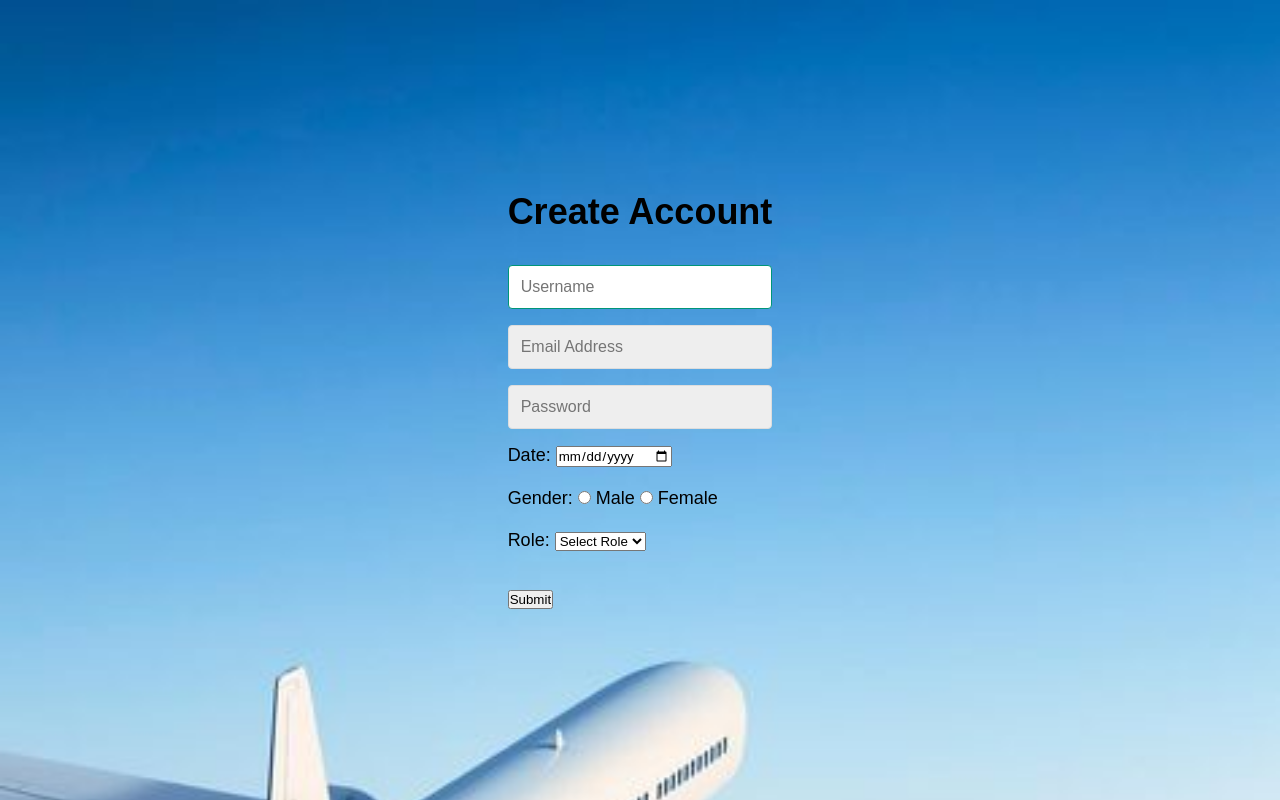
After one commit to kostakis2000/entreprenuer, a PHP site: page /debug.php in a window 1280 px wide. The commit adds this page. Run offline with PHP 8.4, Linux system fonts and the light colour scheme.

Commit message:
creating an insert operation on my about page

```diff
--- a/Database/db_connect.php
+++ b/Database/db_connect.php
@@ -11,6 +11,6 @@ $conn = new mysqli($servername, $username, $password, $db_name);
 if ($conn->connect_error) {
   die("Connection failed: " . $conn->connect_error);
 }
-echo "Connected successfully";
+/*echo "Connected successfully";*/
 
 ?>
--- /dev/null
+++ b/debug.php
@@ -0,0 +1,65 @@
+<!DOCTYPE html>
+<head>
+    <meta name="viewport" content="width=device-width, initial-scale=1.0">
+    <meta charset="utf-8">
+    <title>Login / Sign Up Form</title>
+    <link rel="shortcut icon" href="/assets/favicon.ico">
+    <link rel="stylesheet" href="style.css">
+</head>
+<body class="bodyy">
+    <?php require_once("Database/db_connect.php");
+
+    if(isset($_POST["submit"])) {
+        $username= $_POST["Username"];
+        $password=$_POST["password"];
+        $email=$_POST["Email_address"];
+        $gender=$_POST["gender"];
+        $role=$_POST["role"];
+    $sql = "INSERT INTO `users`(`username`, `password`, `gender_name`, `role_name` )
+    VALUES ('$username','$password','$gender','$role')";
+
+ if ($conn->query($sql) === TRUE) {
+   echo "New record created successfully";
+ } else {
+   echo "Error: " . $sql . "<br>" . $conn->error;
+ }
+}
+$conn->close(); ?>
+    <form class="form" id="createAccount" method="POST" action="about.php">
+            <h1 class="form__title">Create Account</h1>
+            <div class="form__message form__message--error"></div>
+            <div class="form__input-group">
+                <input type="text" name="Username" class="form__input" autofocus placeholder="Username">
+                <div class="form__input-error-message"></div>
+            </div>
+            <div class="form__input-group">
+                <input type="text" name="Email_address" class="form__input" autofocus placeholder="Email Address">
+                <div class="form__input-error-message"></div>
+            </div>
+            <div class="form__input-group">
+                <input type="password" name="password" class="form__input" autofocus placeholder="Password">
+                <div class="form__input-error-message"></div>
+            </div>
+            <div class="form__input-group">
+            <label for="date">Date:</label>
+        <input type="date" id="date" name="date" required><br><br>
+
+        <label for="gender">Gender:</label>
+        <input type="radio" id="male" name="gender" value="male" required> Male
+        <input type="radio" id="female" name="gender" value="female" required> Female
+        <br><br>
+        <label for="role">Role:</label>
+        <select id="role" name="role" required>
+            <option value="">Select Role</option>
+            <option value="admin">Admin</option>
+            <option value="staff">Staff</option>
+        </select>
+        <br><br>
+
+            </div>
+            <input  type="submit" name="submit">
+
+        </form>
+    </div>
+
+</body>
```
Also changed, not shown: Database/db.sql (+63 -0 lines), about.php (+38 -8 lines).
